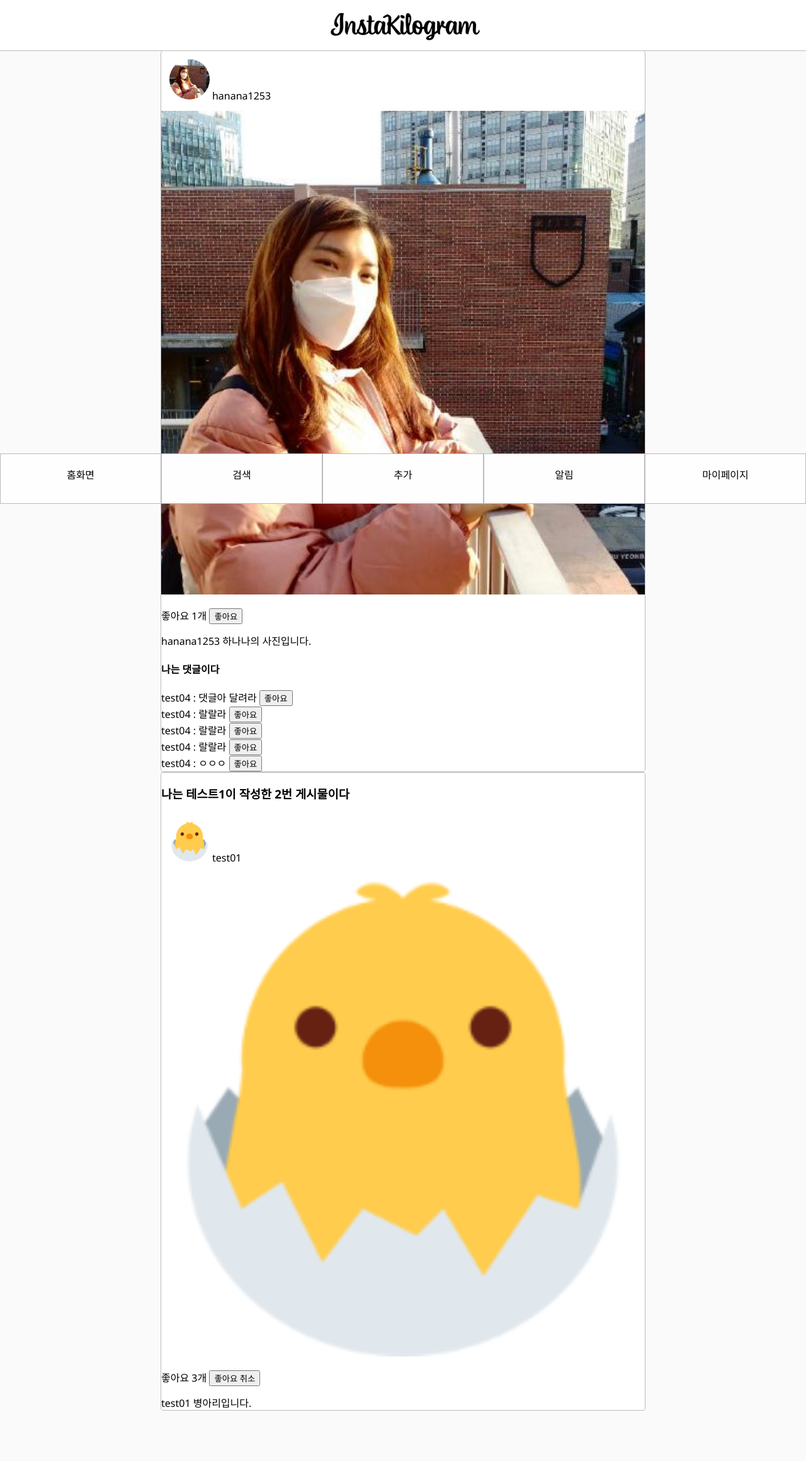
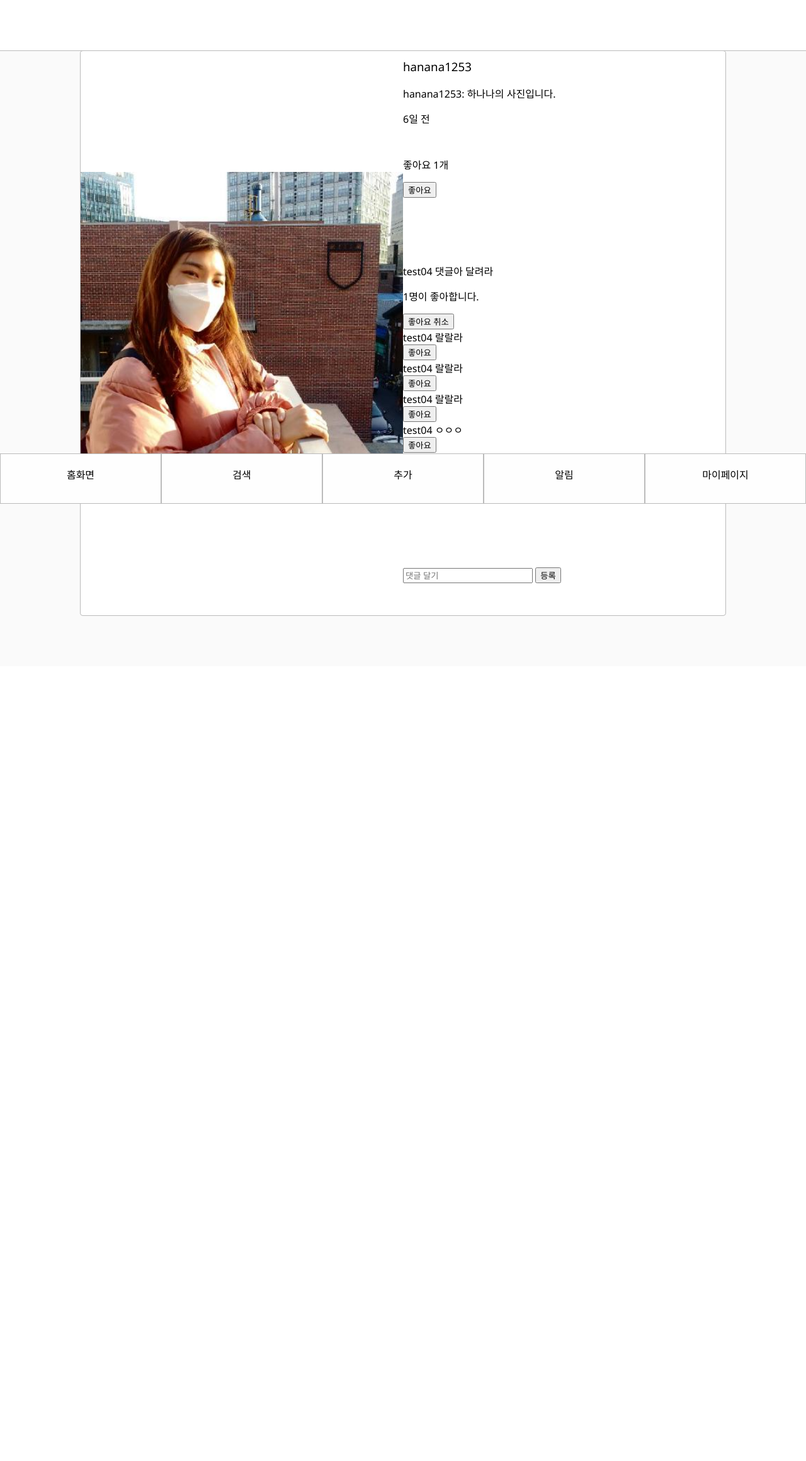
Before and after one commit to hanana1253/instakg, a Django app: template posting/templates/prototype.html in a window 1280 px wide. Shown: the whole page at 63% size. After the commit the page ends 978 px from the top, so only its background shows below. Run offline with Django 3.2, Linux system fonts and the light colour scheme; the template is opened without the code that fills it, so the values that code supplies are empty; style sheets or scripts are compiled from the project's sources; some web fonts are replaced.

Commit message:
feat: Add posting:detail page styling

```diff
--- a/posting/static/css/detail.css
+++ b/posting/static/css/detail.css
@@ -1,9 +1,31 @@
 .detail {
-  background-color: purple;
+  background-color: #fff;
+  min-width: 30vw;
+  max-width: 80vw;
+  margin: 0 auto;
+  border: 1px solid #bbb;
+  border-radius: 0.5%;
+  display: grid;
+  grid-template-rows: 10vw 10vw 40vw 10vw;
+  grid-template-columns: repeat(2, 1fr);
+  align-items: center;
+  grid-template-areas: "img description" "img like_form" "img comments" "img comment_form";
 }
 .detail img {
-  max-width: 80vw;
-  min-width: 300px;
+  grid-area: img;
+  width: 40vw;
+}
+.detail .detail-desc {
+  grid-area: description;
+}
+.detail .like-form {
+  grid-area: like_form;
+}
+.detail .comments {
+  grid-area: comments;
+}
+.detail .comment-form {
+  grid-area: comment_form;
 }
 
 /*# sourceMappingURL=detail.css.map */
--- a/posting/static/css/style.css
+++ b/posting/static/css/style.css
@@ -1,6 +1,5 @@
 @import url("http://fonts.cdnfonts.com/css/segoe-ui-4");
 @import url("https://fonts.googleapis.com/css2?family=Roboto&display=swap");
-
 .container {
   background-color: #fafafa;
   padding: 10vh 0;
--- a/posting/static/sass/detail.scss
+++ b/posting/static/sass/detail.scss
@@ -1,7 +1,33 @@
 .detail {
-  background-color: purple;
+  background-color: #fff;
+  min-width: 30vw;
+  max-width: 80vw;
+  margin: 0 auto;
+  border: 1px solid #bbb;
+  border-radius: 0.5%;
+  display: grid;
+  grid-template-rows: 10vw 10vw 40vw 10vw;
+  grid-template-columns: repeat(2, 1fr);
+  align-items: center;
+  grid-template-areas:
+    "img description"
+    "img like_form"
+    "img comments"
+    "img comment_form";
   & img {
-    max-width: 80vw;
-    min-width: 300px;
+    grid-area: img;
+    width: 40vw;
+  }
+  & .detail-desc {
+    grid-area: description;
+  }
+  & .like-form {
+    grid-area: like_form;
+  }
+  & .comments {
+    grid-area: comments;
+  }
+  & .comment-form {
+    grid-area: comment_form;
   }
 }
--- a/posting/templates/comment.html
+++ b/posting/templates/comment.html
@@ -8,14 +8,14 @@
       {% if comment.like_users.all %}
       <p>{{ comment.like_users.all | length }}명이 좋아합니다.</p>
       {% endif %}
-      <form method="POST" action="{% url 'posting:comment-like' comment.pk %}">
+      <!-- <form method="POST" action="{% url 'posting:comment-like' comment.pk %}">
         {% csrf_token %}
         {% if user.profile in comment.like_users.all %}
         <button type="submit" name="like" value="unlike">좋아요 취소</button>
         {% else %}
         <button type="submit" name="like" value="like">좋아요</button>
         {% endif %}
-      </form>
+      </form> -->
     </li>
     {% endfor %}
   </ul>
--- a/posting/templates/posting_detail.html
+++ b/posting/templates/posting_detail.html
@@ -5,7 +5,6 @@
 <link rel="stylesheet"  type="text/css" href="{% static 'css/detail.css' %}">
 {% endblock head %}
 {% block maincontent %}
-<h2>나는 포스팅 디테일 페이지입니다.</h2>
 {% include 'navbar.html' %}
 <article class="detail">
   <img src="{{ posting.photo.url }}" alt="{{ posting.author.name }}이 올린 게시물 사진" />
--- a/posting/templates/prototype.html
+++ b/posting/templates/prototype.html
@@ -7,15 +7,17 @@
   <title>Instakilogram</title>
   <link rel="stylesheet"  type="text/css" href="/posting/static/css/style.css">
 
-<link rel="stylesheet" type="text/css" href="/posting/static/css/timeline.css">
+<link rel="stylesheet" type="text/css" href="/posting/static/css/detail.css">
 
 </head>
 <body>
   <div class="container">
     <header class="header">
-      <h1 class="logo">InstaKilogram</h1>
+
+
     </header>
     <main class="main">
+
 <nav class="navbar">
   <ul class="reset-list">
     <li><a href="/">홈화면</a></li>
@@ -25,13 +27,14 @@
     <li><a href="/profile/5/">마이페이지</a></li>
   </ul>
 </nav>
-  <article class="posting">
-    <div class="author-profile">
-      <img class="profile-img" src="/media/profile_pic/hanana1253.jpeg" alt="hanana1253님의 프로필사진"/>
-      <a href="/profile/1/"><span>hanana1253</span></a>
-    </div>
-    <div class="posting-detail">
-      <a class="posting-img" href="/posting/1" title="게시물로 이동"><img src="/media/posting_pics/hanana1253.jpeg" alt="업로드된 사진" /></a>
+<article class="detail">
+  <img src="/media/posting_pics/hanana1253.jpeg" alt="이한결이 올린 게시물 사진" />
+  <section class="detail-desc">
+    <h3><a class="author-profile" href="/profile/1/">hanana1253</a></h3>
+
+    <p><a class="author-profile" href="/profile/1/">hanana1253</a>: 하나나의 사진입니다.</p>
+    <p>6일 전</p>
+  </section>
   <form class="like-form" method="POST" action="/posting/like/1">
     <p>좋아요 <span class="like-count">1</span>개</p>
 
@@ -84,18 +87,30 @@ $like_form.onsubmit = e => {
   toggleLike(e.target)
 }
 </script>
-      <a class="author-username" href="/profile/1/">hanana1253</a> 하나나의 사진입니다.
   <div class="comments">
 
-  <h4>나는 댓글이다</h4>
   <ul class="comments-list reset-list">
 
     <li class="comment">
       <a href="/profile/5/">test04</a>
-      <span>: 댓글아 달려라</span>
+      <span> 댓글아 달려라</span>
+
+      <p>1명이 좋아합니다.</p>
 
       <form method="POST" action="/posting/commentlike/2">
-        <input type="hidden" name="csrfmiddlewaretoken" value="l8mkR6haXlmwAq6sddJ39tIgAlzPC7mCmuqb9k4dFLJozjJwLVsPdHta7nvEK0nb">
+        <input type="hidden" name="csrfmiddlewaretoken" value="g05sjqVRJ09K4CC64p7VLhdr8k5nVknLhm9jBEIUrqwC3vfaC7QHPvYlFm1c3dok">
+
+        <button type="submit" name="like" value="unlike">좋아요 취소</button>
+
+      </form>
+    </li>
+
+    <li class="comment">
+      <a href="/profile/5/">test04</a>
+      <span> 랄랄라</span>
+
+      <form method="POST" action="/posting/commentlike/4">
+        <input type="hidden" name="csrfmiddlewaretoken" value="g05sjqVRJ09K4CC64p7VLhdr8k5nVknLhm9jBEIUrqwC3vfaC7QHPvYlFm1c3dok">
 
         <button type="submit" name="like" value="like">좋아요</button>
 
@@ -104,10 +119,10 @@ $like_form.onsubmit = e => {
 
     <li class="comment">
       <a href="/profile/5/">test04</a>
-      <span>: 랄랄라</span>
+      <span> 랄랄라</span>
 
-      <form method="POST" action="/posting/commentlike/4">
-        <input type="hidden" name="csrfmiddlewaretoken" value="l8mkR6haXlmwAq6sddJ39tIgAlzPC7mCmuqb9k4dFLJozjJwLVsPdHta7nvEK0nb">
+      <form method="POST" action="/posting/commentlike/5">
+        <input type="hidden" name="csrfmiddlewaretoken" value="g05sjqVRJ09K4CC64p7VLhdr8k5nVknLhm9jBEIUrqwC3vfaC7QHPvYlFm1c3dok">
 
         <button type="submit" name="like" value="like">좋아요</button>
 
@@ -116,10 +131,10 @@ $like_form.onsubmit = e => {
 
     <li class="comment">
       <a href="/profile/5/">test04</a>
-      <span>: 랄랄라</span>
+      <span> 랄랄라</span>
 
-      <form method="POST" action="/posting/commentlike/5">
-        <input type="hidden" name="csrfmiddlewaretoken" value="l8mkR6haXlmwAq6sddJ39tIgAlzPC7mCmuqb9k4dFLJozjJwLVsPdHta7nvEK0nb">
+      <form method="POST" action="/posting/commentlike/6">
+        <input type="hidden" name="csrfmiddlewaretoken" value="g05sjqVRJ09K4CC64p7VLhdr8k5nVknLhm9jBEIUrqwC3vfaC7QHPvYlFm1c3dok">
 
         <button type="submit" name="like" value="like">좋아요</button>
 
@@ -128,10 +143,10 @@ $like_form.onsubmit = e => {
 
     <li class="comment">
       <a href="/profile/5/">test04</a>
-      <span>: 랄랄라</span>
+      <span> ㅇㅇㅇ</span>
 
-      <form method="POST" action="/posting/commentlike/6">
-        <input type="hidden" name="csrfmiddlewaretoken" value="l8mkR6haXlmwAq6sddJ39tIgAlzPC7mCmuqb9k4dFLJozjJwLVsPdHta7nvEK0nb">
+      <form method="POST" action="/posting/commentlike/18">
+        <input type="hidden" name="csrfmiddlewaretoken" value="g05sjqVRJ09K4CC64p7VLhdr8k5nVknLhm9jBEIUrqwC3vfaC7QHPvYlFm1c3dok">
 
         <button type="submit" name="like" value="like">좋아요</button>
 
@@ -140,10 +155,10 @@ $like_form.onsubmit = e => {
 
     <li class="comment">
       <a href="/profile/5/">test04</a>
-      <span>: ㅇㅇㅇ</span>
+      <span> 댓글이달립니다</span>
 
-      <form method="POST" action="/posting/commentlike/18">
-        <input type="hidden" name="csrfmiddlewaretoken" value="l8mkR6haXlmwAq6sddJ39tIgAlzPC7mCmuqb9k4dFLJozjJwLVsPdHta7nvEK0nb">
+      <form method="POST" action="/posting/commentlike/20">
+        <input type="hidden" name="csrfmiddlewaretoken" value="g05sjqVRJ09K4CC64p7VLhdr8k5nVknLhm9jBEIUrqwC3vfaC7QHPvYlFm1c3dok">
 
         <button type="submit" name="like" value="like">좋아요</button>
 
@@ -153,28 +168,18 @@ $like_form.onsubmit = e => {
   </ul>
 
 </div>
-    </div>
-  </article>
-
-  <article class="posting">
-    <h3>나는 테스트1이 작성한 2번 게시물이다</h3>
-    <div class="author-profile">
-      <img class="profile-img" src="/media/profile_pic/chick.png" alt="test01님의 프로필사진"/>
-      <a href="/profile/2/"><span>test01</span></a>
-    </div>
-    <div class="posting-detail">
-      <a class="posting-img" href="/posting/2" title="게시물로 이동"><img src="/media/posting_pics/chick.png" alt="업로드된 사진" /></a>
-      <form class="like-form" method="POST" action="/posting/like/2">
-  <p>좋아요 <span class="like-count">3</span>개</p>
-
-  <button type="submit">좋아요 취소</button>
-
+  <form class="comment-form" method="POST" action="/posting/comment/1">
+  <input type="hidden" name="csrfmiddlewaretoken" value="g05sjqVRJ09K4CC64p7VLhdr8k5nVknLhm9jBEIUrqwC3vfaC7QHPvYlFm1c3dok">
+  <input class="comment-input" type="text" name="content" placeholder="댓글 달기" title="댓글 달기"/>
+  <button type="submit">등록</button>
 </form>
 <script type="text/javascript">
-const $like_form = document.querySelector('.like-form')
+  let $comment_form = document.querySelector('.comment-form')
+  let $comment_input = document.querySelector('.comment-input')
+  let $comments_list = document.querySelector('.comments-list')
 
-const toggleLike = eventtarget => {
-  console.log('toggleLike호출도 잘된다')
+  const createComment = eventtarget => {
+    console.log('이벤트 콜백 호출 잘된다')
     const csrftoken = getCookie('csrftoken');
     function getCookie(name) {
         let cookieValue = null;
@@ -191,40 +196,43 @@ const toggleLike = eventtarget => {
         }
         return cookieValue;
     }
-  fetch("/posting/like/2", {
+    fetch("/posting/comment/1", {
       method: "POST",
       headers: {
           "X-CSRFToken": csrftoken,
       },
       body: JSON.stringify({
-        'msg': "Here's my posted data!"
+          'new_comment': $comment_input.value
       })
     }).then(res=>{
       return res.json();
     }).then(data => {
       console.log(data);
-    eventtarget.querySelector('button').textContent = data['button_msg'];
-    eventtarget.querySelector('.like-count').textContent = data['count'];
+      const comment_data = {
+        'username': data['username'],
+        'comment': data['comment'],
+        'user_pk': data['user_pk']
+      }
+      const $new_comment = document.createElement("li");
+      $new_comment.innerHTML = `<a href="/profile/${comment_data['user_pk']}/">${comment_data['username']}</a>
+                <span>: ${comment_data['comment']}</span>
+                <form method="POST" action="/posting/commentlike/${data['comment_pk']}">
+                  <input type="hidden" name="csrfmiddlewaretoken" value="8Plv6GwJpNkBipgjfzx9yNg9BOwbj1bV9bpmoUjM7dHthiTnNhgVC1138Qs0rUcu">
+                  <button type="submit" name="like" value="like">좋아요</button>
+                </form>`
+      $comments_list.appendChild($new_comment)
     }).catch(() => {
       console.error("Errororroroor", error);
     })
   }
 
-$like_form.onsubmit = e => {
+  $comment_form.onsubmit = e => {
     e.preventDefault()
     console.log('onsubmit까진 잘된다')
-  toggleLike(e.target)
+    createComment(e.target)
   }
 </script>
-      <a class="author-username" href="/profile/2/">test01</a> 병아리입니다.
-      <div class="comments">
-
-</div>
-    </div>
 </article>
-
-
-
 
     </main>
   </div>
```
Also changed, not shown: 1 other file. Lines whose indentation alone changed are shown as unchanged.
